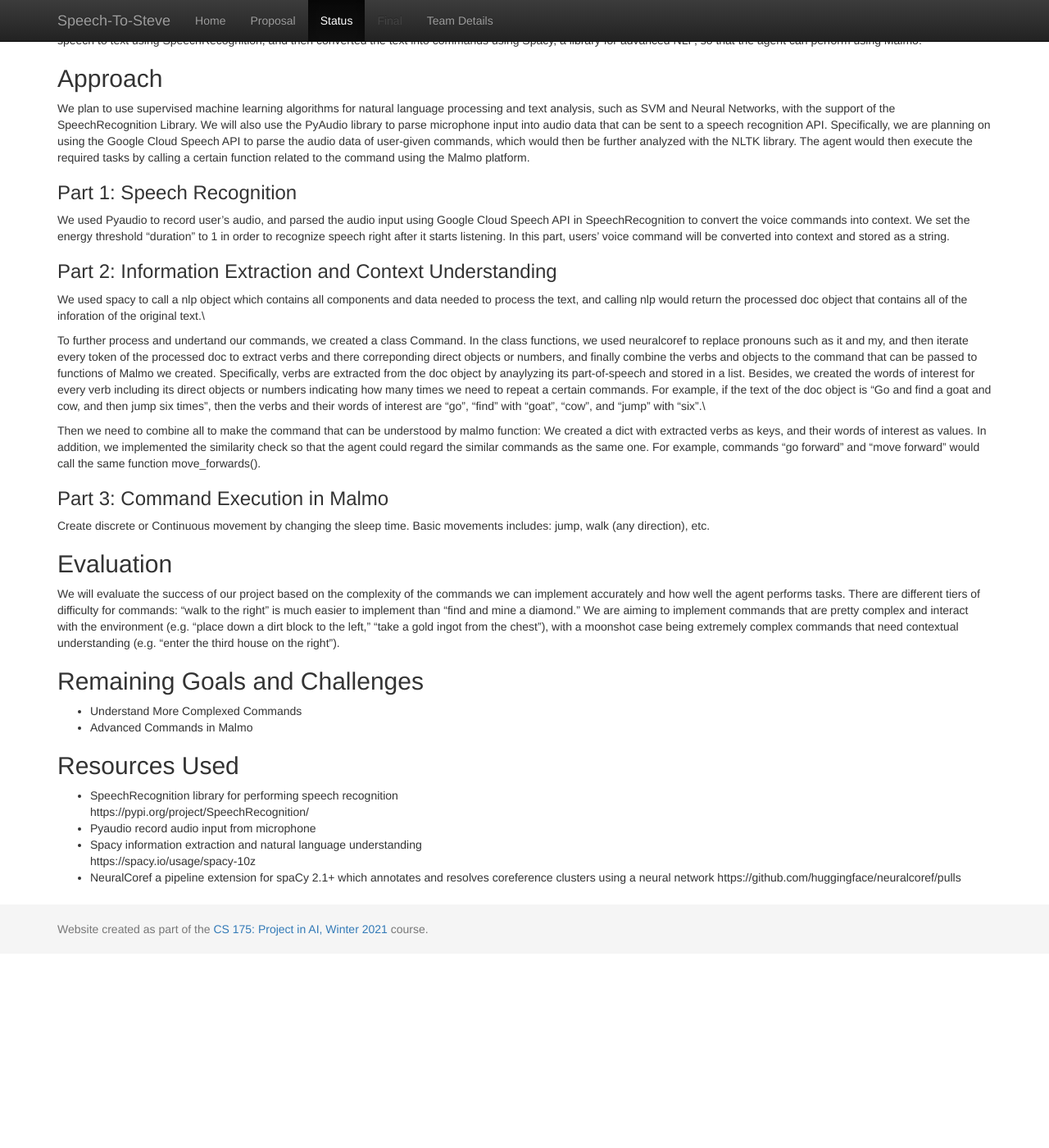
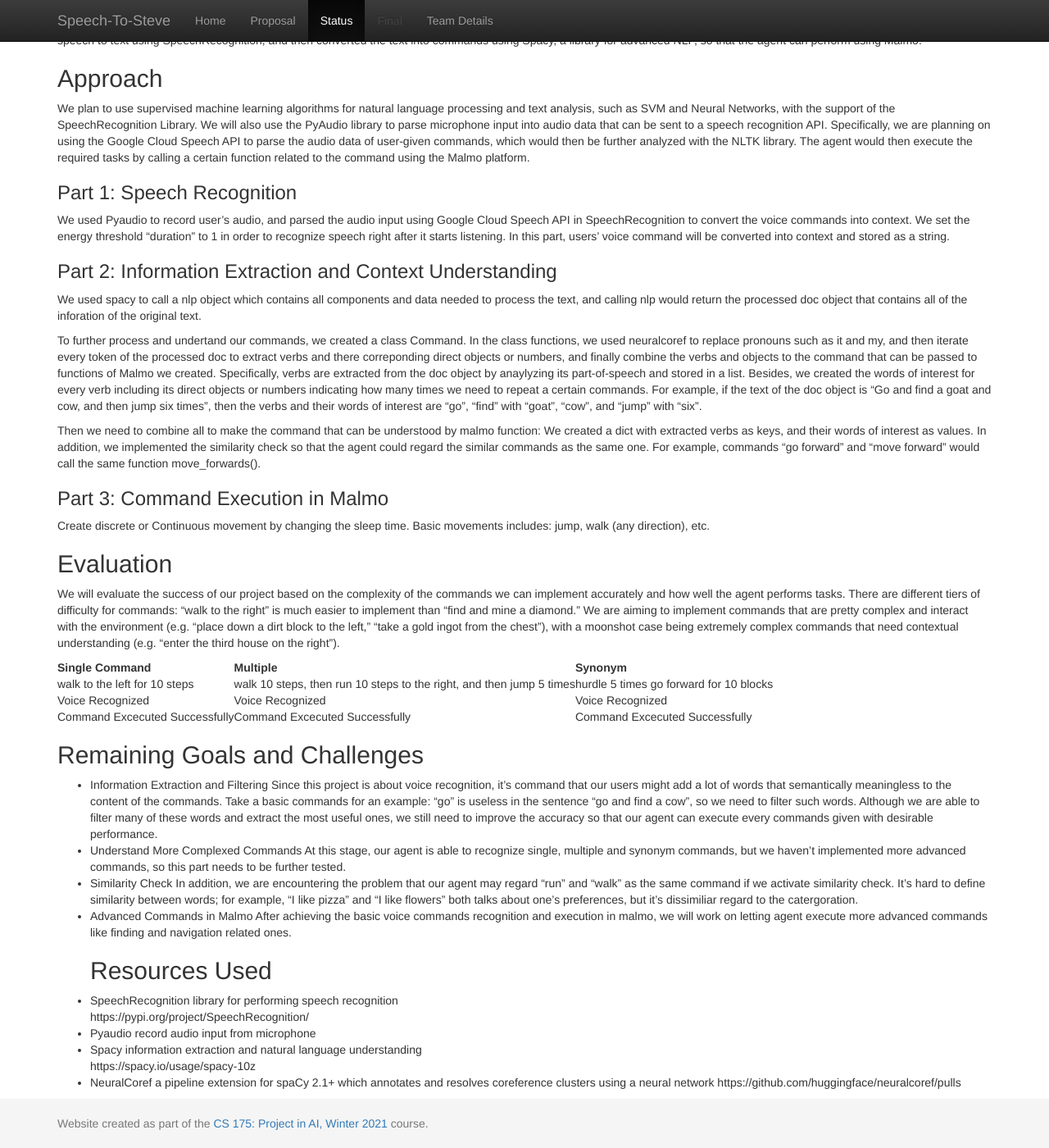
Before and after one commit to geeeeeeeeew/CS-175-Team-Direction-, a Jekyll site: the page built from docs/status.md, in a window 1280 px wide and 1400 px high, scrolled down 237 px. Shown: the whole window at 82% size. Built offline with Jekyll 4.4.1, drawn with Linux system fonts in a browser that asks for light colours; before the commit the page ends 1387 px from its top, so only the background shows below that.

Commit message:
Update status.md

```diff
--- a/docs/status.md
+++ b/docs/status.md
@@ -11,9 +11,9 @@ We plan to use supervised machine learning algorithms for natural language proce
 ### Part 1: Speech Recognition
 We used Pyaudio to record user's audio, and parsed the audio input using Google Cloud Speech API in SpeechRecognition to convert the voice commands into context. We set the energy threshold "duration" to 1 in order to recognize speech right after it starts listening. In this part, users' voice command will be converted into context and stored as a string.
 ### Part 2: Information Extraction and Context Understanding
-We used spacy to call a nlp object which contains all components and data needed to process the text, and calling nlp would return the processed doc object that contains all of the inforation of the original text.\
+We used spacy to call a nlp object which contains all components and data needed to process the text, and calling nlp would return the processed doc object that contains all of the inforation of the original text.
 
-To further process and undertand our commands, we created a class Command. In the class functions, we used neuralcoref to replace pronouns such as it and my, and then iterate every token of the processed doc to extract verbs and there correponding direct objects or numbers, and finally combine the verbs and objects to the command that can be passed to functions of Malmo we created. Specifically, verbs are extracted from the doc object by anaylyzing its part-of-speech and stored in a list. Besides, we created the words of interest for every verb including its direct objects or numbers indicating how many times we need to repeat a certain commands. For example, if the text of the doc object is "Go and find a goat and cow, and then jump six times", then the verbs and their words of interest are "go", "find" with "goat", "cow", and "jump" with "six".\
+To further process and undertand our commands, we created a class Command. In the class functions, we used neuralcoref to replace pronouns such as it and my, and then iterate every token of the processed doc to extract verbs and there correponding direct objects or numbers, and finally combine the verbs and objects to the command that can be passed to functions of Malmo we created. Specifically, verbs are extracted from the doc object by anaylyzing its part-of-speech and stored in a list. Besides, we created the words of interest for every verb including its direct objects or numbers indicating how many times we need to repeat a certain commands. For example, if the text of the doc object is "Go and find a goat and cow, and then jump six times", then the verbs and their words of interest are "go", "find" with "goat", "cow", and "jump" with "six".
 
 Then we need to combine all to make the command that can be understood by malmo function: We created a dict with extracted verbs as keys, and their words of interest as values. In addition, we implemented the similarity check so that the agent could regard the similar commands as the same one. For example, commands "go forward" and "move forward" would call the same function move_forwards().
 ### Part 3: Command Execution in Malmo
@@ -21,10 +21,21 @@ Create discrete or Continuous movement by changing the sleep time. Basic movemen
 ## Evaluation
 We will evaluate the success of our project based on the complexity of the commands we can implement accurately and how well the agent performs tasks. There are different tiers of difficulty for commands: “walk to the right” is much easier to implement than “find and mine a diamond.” We are aiming to implement commands that are pretty complex and interact with the environment (e.g. “place down a dirt block to the left,” “take a gold ingot from the chest”), with a moonshot case being extremely complex commands that need contextual understanding (e.g. “enter the third house on the right”).
 
+| Single Command  | Multiple | Synonym |
+| -------------   | ------------- |  ------------- |
+|walk to the left for 10 steps  | walk 10 steps, then run 10 steps to the right, and then jump 5 times |hurdle 5 times go forward for 10 blocks |
+| Voice Recognized | Voice Recognized  | Voice Recognized |
+| Command Excecuted Successfully | Command Excecuted Successfully   | Command Excecuted Successfully  |
+
 ## Remaining Goals and Challenges
+- Information Extraction and Filtering
+  Since this project is about voice recognition, it's command that our users might add a lot of words that semantically meaningless to the content of the commands. Take a basic commands for an example: "go" is useless in the sentence "go and find a cow", so we need to filter such words. Although we are able to filter many of these words and extract the most useful ones, we still need to improve the accuracy so that our agent can execute every commands given with desirable performance.
 - Understand More Complexed Commands
+  At this stage, our agent is able to recognize single, multiple and synonym commands, but we haven't implemented more advanced commands, so this part needs to be further tested.
+- Similarity Check
+  In addition, we are encountering the problem that our agent may regard "run" and "walk" as the same command if we activate similarity check. It's hard to define similarity between words; for example, "I like pizza" and "I like flowers" both talks about one's preferences, but it's dissimiliar regard to the catergoration.
 - Advanced Commands in Malmo
-
+  After achieving the basic voice commands recognition and execution in malmo, we will work on letting agent execute more advanced commands like finding and navigation related ones.
 ## Resources Used
 - SpeechRecognition
 library for performing speech recognition\
```
